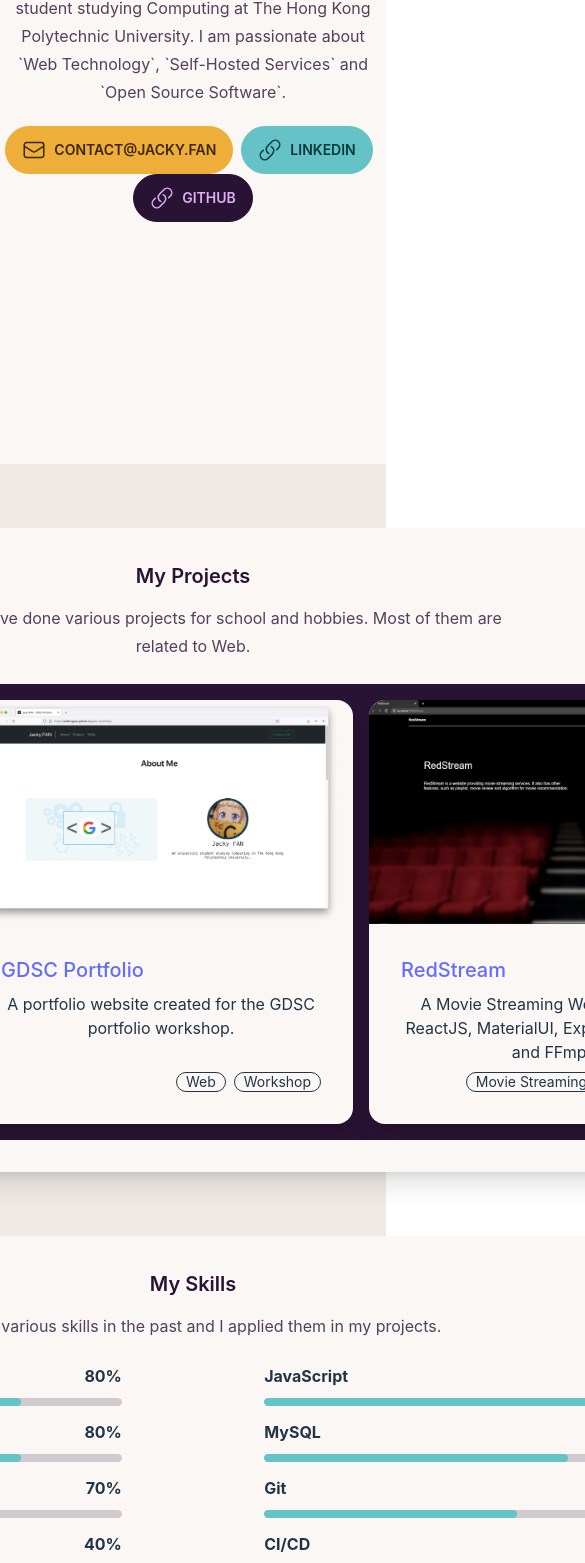
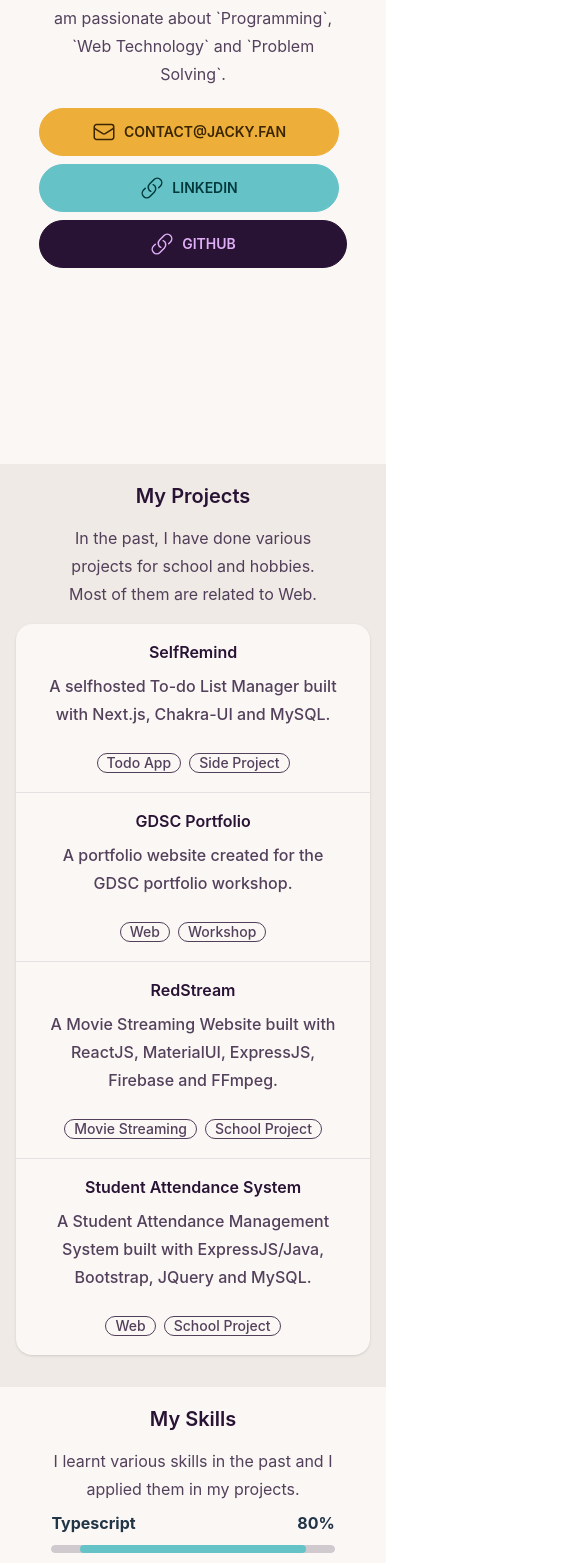
Before and after one commit to redfrogsss/jacky.fan, a React (Vite) app: page / in a window 390 px wide. Shown: the part 380-1943 px from the top of the page, 585 px wide, since content can reach past the window. Built offline with nearby package versions, Linux system fonts and the light colour scheme.

Commit message:
feat: responsive UI for mobile

```diff
--- a/src/components/NavBar.tsx
+++ b/src/components/NavBar.tsx
@@ -6,7 +6,7 @@ export const NavBar = () => {
                     Jacky FAN's Website
                 </a>
             </div>
-            <div className="flex-none">
+            <div className="invisible md:visible flex-none">
                 <ul className="menu menu-horizontal px-1">
                     <li>
                         <a href="#intro">Intro</a>
--- /dev/null
+++ b/src/components/ProjectItems.tsx
@@ -0,0 +1,58 @@
+export const ProjectItems = () => {
+    const projects = [
+        {
+            title: "SelfRemind",
+            description:
+                "A selfhosted To-do List Manager built with Next.js, Chakra-UI and MySQL.",
+            tags: ["Todo App", "Side Project"],
+            link: "https://github.com/redfrogsss/selfremind",
+        },
+        {
+            title: "GDSC Portfolio",
+            description:
+                "A portfolio website created for the GDSC portfolio workshop.",
+            tags: ["Web", "Workshop"],
+            link: "https://github.com/redfrogsss/gdsc-portfolio",
+        },
+        {
+            title: "RedStream",
+            description:
+                "A Movie Streaming Website built with ReactJS, MaterialUI, ExpressJS, Firebase and FFmpeg.",
+            tags: ["Movie Streaming", "School Project"],
+            link: "https://github.com/redfrogsss/RedStream",
+        },
+        {
+            title: "Student Attendance System",
+            description:
+                "A Student Attendance Management System built with ExpressJS/Java, Bootstrap, JQuery and MySQL. ",
+            tags: ["Web", "School Project"],
+            link: "https://github.com/redfrogsss/attendance-system-nodejs",
+        },
+    ];
+
+    const createTags = (tags: string[]) => {
+        return tags.map((tag) => {
+            return <div className="badge badge-outline mx-1">{tag}</div>;
+        });
+    };
+
+    const createItems = () => {
+        return projects.map((project) => {
+            return (
+                <a href={project.link} className="stat">
+                    <article className="prose lg:prose-xl">
+                        <h4>{project.title}</h4>
+                        <p>{project.description}</p>
+                        {createTags(project.tags)}
+                    </article>
+                </a>
+            );
+        });
+    }
+
+    return (
+        <div className="stats stats-vertical shadow w-full my-4">
+            {createItems()}
+        </div>
+    );
+}
--- a/src/components/index.tsx
+++ b/src/components/index.tsx
@@ -4,5 +4,6 @@ import { SkillItem } from "./SkillItem";
 import { EmailButton } from "./EmailButton";
 import { LinkedInButton } from "./LinkedInButton";
 import { GithubButton } from "./GithubButton";
+import { ProjectItems } from "./ProjectItems"
 
 export { NavBar, PortfolioPhotos, SkillItem, EmailButton, LinkedInButton, GithubButton }
--- a/src/pages/HomePage.tsx
+++ b/src/pages/HomePage.tsx
@@ -6,6 +6,7 @@ import {
     LinkedInButton,
     GithubButton,
 } from "../components";
+import { ProjectItems } from "../components/ProjectItems";
 
 export default function HomePage() {
     return (
@@ -19,7 +20,7 @@ export default function HomePage() {
                     id="intro"
                     className="flex items-center justify-center h-screen"
                 >
-                    <article className="prose lg:prose-xl">
+                    <article className="prose lg:prose-xl w-[80%] md:w-full">
                         <h1>Jacky FAN</h1>
                         <h4>A Computing Student at PolyU</h4>
                         <p>
@@ -29,10 +30,10 @@ export default function HomePage() {
                             </i>
                             . I am a year 4 student studying Computing at The
                             Hong Kong Polytechnic University. I am passionate
-                            about `Web Technology`, `Self-Hosted Services` and
-                            `Open Source Software`.
+                            about `Programming`, `Web Technology` and `Problem
+                            Solving`.
                         </p>
-                        <div>
+                        <div className="grid md:inline-block gap-2">
                             <EmailButton />
                             <LinkedInButton />
                             <GithubButton />
@@ -41,7 +42,8 @@ export default function HomePage() {
                 </div>
             </div>
 
-            <div className="h-auto bg-base-200">
+            {/* Desktop only */}
+            <div className="hidden lg:grid h-auto bg-base-200">
                 <div className="grid justify-items-center items-center justify-center h-auto">
                     {/*  My Projects */}
                     <div
@@ -104,10 +106,49 @@ export default function HomePage() {
                     </div>
                 </div>
             </div>
+            {/* End of Desktop only content */}
 
-            {/* Todo: Blog */}
+            {/* Mobile only */}
+            <div className="lg:hidden h-auto bg-base-200 p-4">
+                <center>
+                    <article className="prose lg:prose-xl w-[80%] md:w-full">
+                        <h3>My Projects</h3>
+                        <p>
+                            In the past, I have done various projects for school
+                            and hobbies. <br />
+                            Most of them are related to Web.
+                        </p>
+                    </article>
+                </center>
 
-            <footer className="footer footer-center p-4 bg-base-100 text-base-content">
+                <ProjectItems />
+            </div>
+
+            <div className="lg:hidden h-auto bg-base-100 p-4">
+                <center>
+                    <article className="prose lg:prose-xl w-[80%] md:w-full">
+                        <h3>My Skills</h3>
+                        <p>
+                            I learnt various skills in the past and I applied
+                            them in my projects.
+                        </p>
+                    </article>
+                    <div className="my-2">
+                        <SkillItem name="Typescript" percentage={80} />
+                        <SkillItem name="HTML" percentage={80} />
+                        <SkillItem name="JavaScript" percentage={80} />
+                        <SkillItem name="CSS" percentage={70} />
+                        <SkillItem name="MySQL" percentage={60} />
+                        <SkillItem name="Git" percentage={50} />
+                        <SkillItem name="Cloud" percentage={40} />
+                        <SkillItem name="CI/CD" percentage={30} />
+                    </div>
+                </center>
+            </div>
+
+            {/* End of mobile only content*/}
+
+            <footer className="footer footer-center p-4 bg-base-200 lg:bg-base-100 text-base-content">
                 <div>
                     <article className="prose lg:prose-xl">
                         <small>
```
